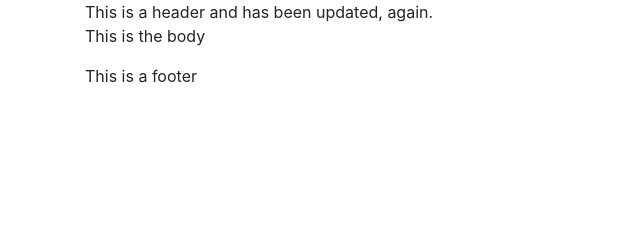
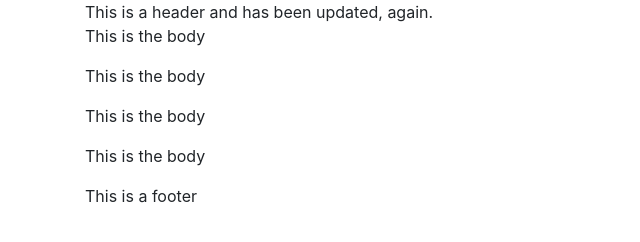
Before and after one commit to sallen-wiley/bootstrap-studio-test, a plain HTML site: page index.html in a window 1280 px wide. Shown: the whole page, without its empty margins (0-640 px from the left). Drawn offline with Linux system fonts and the light colour scheme.

Commit message:
Website updates.

```diff
--- a/index.html
+++ b/index.html
@@ -14,6 +14,9 @@
         <header><span>This is a header and has been updated, again.&nbsp;</span></header>
         <main>
             <p>This is the body</p>
+            <p>This is the body</p>
+            <p>This is the body</p>
+            <p>This is the body</p>
         </main>
         <footer><span>This is a footer</span></footer>
     </div>
```
Also changed, not shown: 1 other file.
